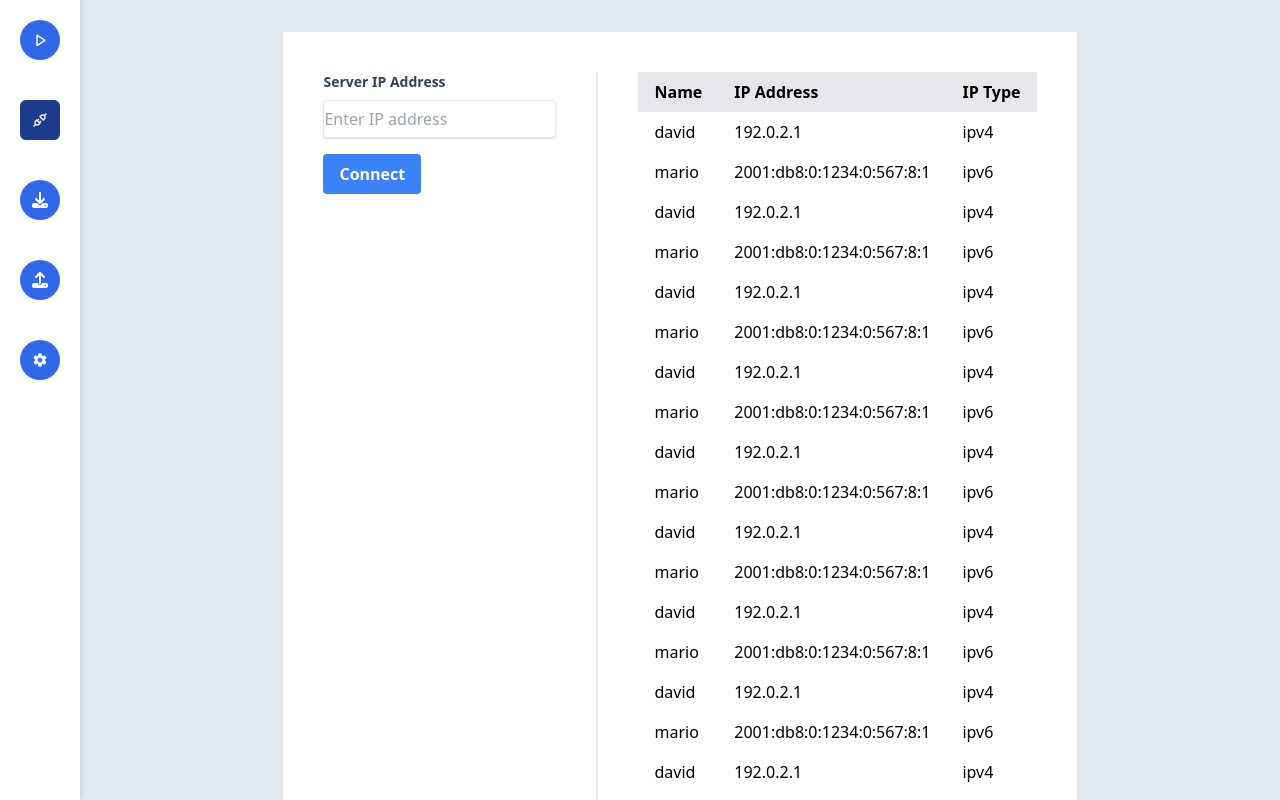
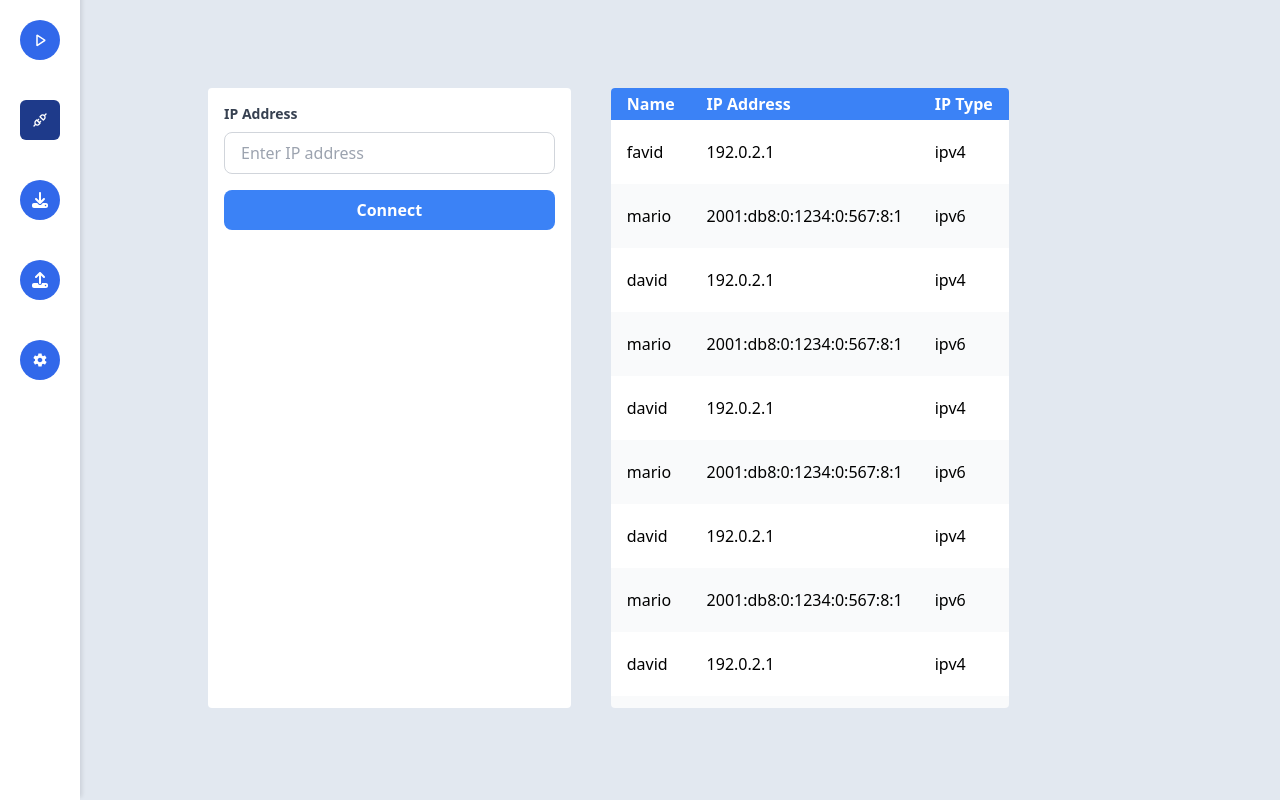
Before and after one commit to Bicheka/file-transfer-system, a React (Vite) app in the folder fileflow/: page / in a window 1280 px wide. Shown: the top 800 px of the page. Built offline with nearby package versions, Linux system fonts and the light colour scheme.

Commit message:
fixed ui bugs

```diff
--- a/fileflow/src/components/Connection.jsx
+++ b/fileflow/src/components/Connection.jsx
@@ -3,9 +3,11 @@ import ServerConnectForm from "./ServerConnectForm";
 
 function Connection() {
   return (
-    <div className="mx-auto h-[900px] w-full bg-white p-3 sm:p-10 md:flex md:w-fit md:space-x-10">
+    <div className="mx-auto w-full max-w-screen-lg transform p-3 transition-all duration-300 ease-in-out sm:p-6 md:p-10 lg:flex lg:h-[700px] lg:space-x-10">
       <ServerConnectForm />
-      <Known />
+      <div className="transform transition-all duration-300 ease-in-out">
+        <Known />
+      </div>
     </div>
   );
 }
--- a/fileflow/src/components/Known.jsx
+++ b/fileflow/src/components/Known.jsx
@@ -1,9 +1,10 @@
 import { useState } from "react";
+import { RiArrowDropDownLine } from "react-icons/ri";
 
 function Known() {
   // TODO create function to get list of known ips from server
   const knownIps = [
-    { name: "david", ip: "192.0.2.1", ipType: "ipv4" },
+    { name: "favid", ip: "192.0.2.1", ipType: "ipv4" },
     { name: "mario", ip: "2001:db8:0:1234:0:567:8:1", ipType: "ipv6" },
     { name: "david", ip: "192.0.2.1", ipType: "ipv4" },
     { name: "mario", ip: "2001:db8:0:1234:0:567:8:1", ipType: "ipv6" },
@@ -74,31 +75,37 @@ function Known() {
     setClickedRowIndex(index === clickedRowIndex ? null : index);
   };
   return (
-    <div className="h-full min-w-fit overflow-y-auto">
-      <table className="min-w-full table-auto">
-        <thead className="sticky top-0 z-10 bg-gray-200 text-left">
+    <div className="mx-auto h-[400px] w-full overflow-y-auto rounded lg:h-full">
+      <table className="min-w-full table-auto bg-white snap-start snap-y">
+        <thead className="sticky top-0 z-10 bg-blue-500 text-left text-white">
           <tr>
-            <th className="px-4 py-2">Name</th>
-            <th className="px-4 py-2">IP Address</th>
-            <th className="px-4 py-2">IP Type</th>
+            <th className="px-4 py-1">Name</th>
+            <th className="px-4 py-1">IP Address</th>
+            <th className="px-4 py-1">IP Type</th>
           </tr>
         </thead>
         <tbody>
           {knownIps.map((entry, index) => (
             <>
               <tr
-                className="cursor-pointer hover:bg-gray-100"
+                className={`cursor-pointer hover:bg-gray-200 ${
+                  clickedRowIndex === index
+                    ? "bg-gray-300"
+                    : index % 2 === 0
+                      ? "bg-white"
+                      : "bg-gray-50"
+                }`}
                 key={index}
                 onClick={() => handleClick(index)}
               >
-                <td className="px-4 py-2">{entry.name}</td>
-                <td className="px-4 py-2">{entry.ip}</td>
-                <td className="px-4 py-2">{entry.ipType}</td>
+                <td className="px-4 py-5">{entry.name}</td>
+                <td className="px-4 py-5">{entry.ip}</td>
+                <td className="px-4 py-5">{entry.ipType}</td>
               </tr>
               {clickedRowIndex === index && (
                 <tr>
-                  <td colSpan="3" className="px-4 py-2 text-center">
-                    <button className="rounded bg-blue-500 px-1 py-1 font-bold text-white hover:bg-blue-700">
+                  <td colSpan="3" className="bg-gray-100 px-4 py-2 text-center">
+                    <button className="rounded bg-blue-500 px-2 py-1 font-bold text-white hover:bg-blue-700">
                       Connect to {entry.name}
                     </button>
                   </td>
--- a/fileflow/src/components/MainContent.jsx
+++ b/fileflow/src/components/MainContent.jsx
@@ -6,7 +6,7 @@ import Connection from "./Connection";
 
 const MainContent = () => {
   return (
-    <main className="flex-1 bg-slate-200 px-1 pt-6 sm:p-8">
+    <main className="flex-1 bg-slate-200 px-2 pt-6 sm:p-4 md:p-8 lg:p-12">
       <Routes>
         <Route path="/" element={<Connection />} />
         <Route path="/downloads" element={<Downloads />} />
--- a/fileflow/src/components/ServerConnectForm.jsx
+++ b/fileflow/src/components/ServerConnectForm.jsx
@@ -23,36 +23,28 @@ const ServerConnectForm = () => {
   };
 
   return (
-    <div className="sticky top-0 max-w-xs md:border-r-2 md:pr-10">
-      <form onSubmit={handleConnect} className="mb-4 h-full rounded bg-white">
-        <div className="mb-4">
-          <label
-            className="mb-2 block text-sm font-bold text-gray-700"
-            htmlFor="ipAddress"
+    <form
+      className="rounded px-1 py-4 xl:p-4 shadow-xs bg-white"
+      onSubmit={handleConnect}
     >
-            Server IP Address
+      <label className="mb-2 block text-sm font-bold text-gray-700">
+        IP Address
       </label>
       <input
-            className="focus:shadow-outlinepx-3 w-full appearance-none rounded border py-2 leading-tight text-gray-700 shadow focus:outline-none"
-            id="ipAddress"
         type="text"
-            placeholder="Enter IP address"
         value={ipAddress}
         onChange={(e) => setIpAddress(e.target.value)}
+        className="mb-4 w-full rounded-lg border border-gray-300 px-4 py-2 focus:outline-none focus:ring-2 focus:ring-blue-500"
+        placeholder="Enter IP address"
       />
-          {error && <p className="mt-2 text-xs italic text-red-500">{error}</p>}
-        </div>
-
-        <div className="flex items-center justify-between">
+      {error && <p className="mb-4 text-red-500">{error}</p>}
       <button
-            className="focus:shadow-outline rounded bg-blue-500 px-4 py-2 font-bold text-white hover:bg-blue-700 focus:outline-none"
         type="submit"
+        className="w-full rounded-lg bg-blue-500 py-2 font-bold text-white hover:bg-blue-700"
       >
         Connect
       </button>
-        </div>
     </form>
-    </div>
   );
 };
 
```
Lines whose indentation alone changed are shown as unchanged.
